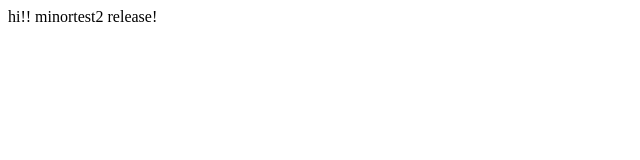
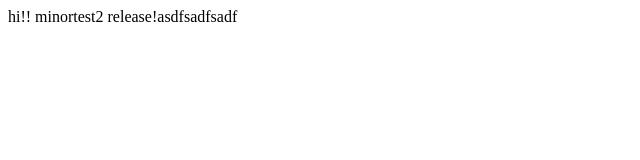
Before and after one commit to shinhyunha/practice, a plain HTML site: page minortest.html in a window 1280 px wide. Shown: the whole page, without its empty margins (0-640 px from the left). Drawn offline with Linux system fonts and the light colour scheme.

Commit message:
feat(pencil): test!!

```diff
--- a/minortest.html
+++ b/minortest.html
@@ -7,6 +7,6 @@
 </head>
 <body>
     hi!! minortest2
-    release!
+    release!asdfsadfsadf
 </body>
 </html>
```
